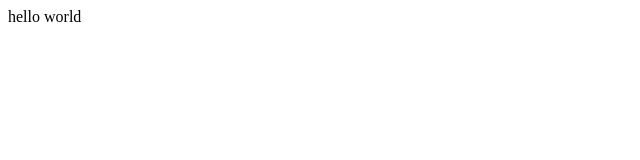
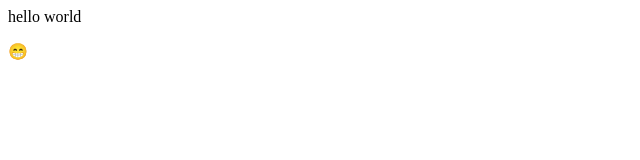
Before and after one commit to Faha61/Test-repository, a plain HTML site: page index.html in a window 1280 px wide. Shown: the full height of the page, 0-640 px from the left. Drawn offline with Linux system fonts and the light colour scheme.

Commit message:
added emoji

```diff
--- a/index.html
+++ b/index.html
@@ -1 +1,2 @@
 <p>hello world</p>
+ <h>😁</h>
```
